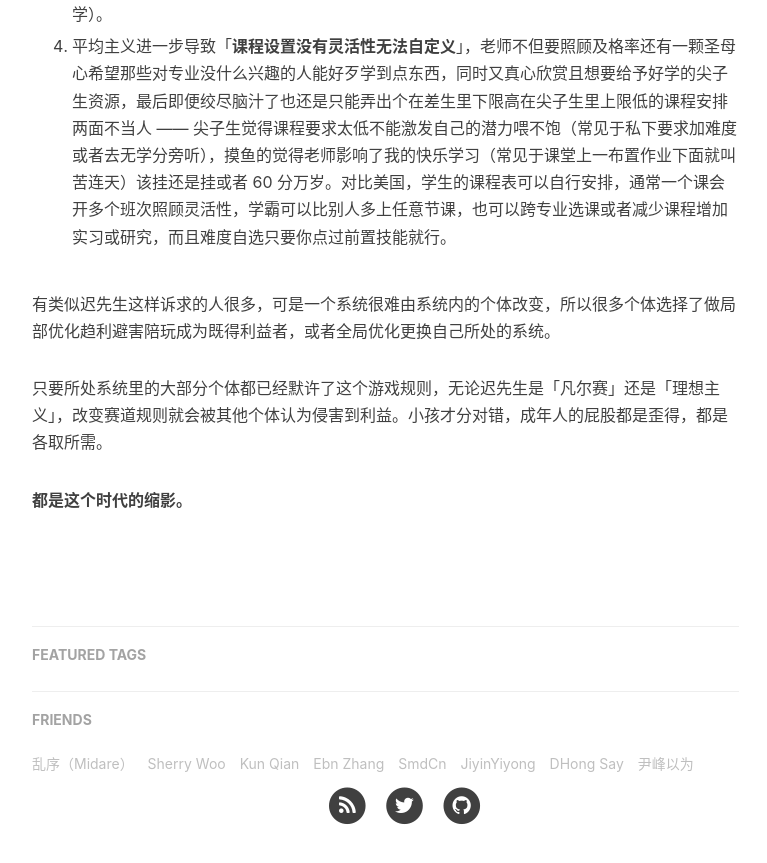
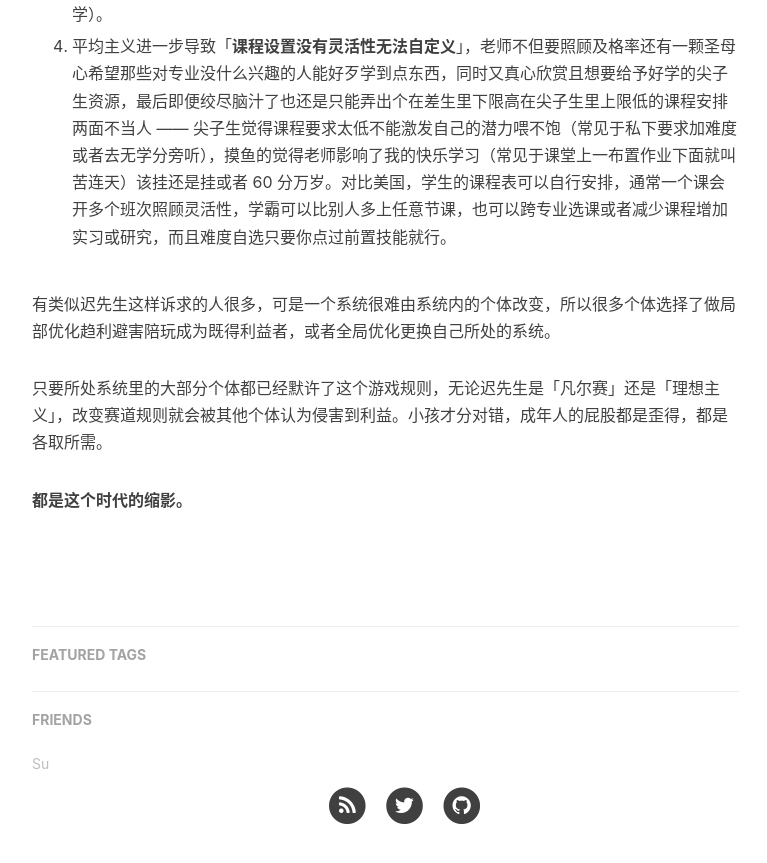
Before and after one commit to yvysgoxd/.github.io, a Jekyll site: the page built from _posts/2021-01-19-the-systematic-failure-of-higher-education-in-china.md, in a window 1280 px wide and 900 px high, scrolled down 954 px. Shown: the top 863 px of the window, without its empty margins (233-1000 px from the left). Built offline with Jekyll 4.4.1, drawn with Linux system fonts in a browser that asks for light colours; nearby versions of some CDN libraries; comment, search, counter and statistics services are not loaded.

Commit message:
Update _config.yml

```diff
--- a/_config.yml
+++ b/_config.yml
@@ -103,31 +103,7 @@
 # Friends
 friends: [
     {
-    #     title: "Su",
-    #     href: "http://su.gallery/"
-    # },{
-        title: "乱序（Midare）",
-        href: "http://mida.re/"
-    },{
-        title: "Sherry Woo",
-        href: "https://sherrywoo.me/"
-    },{
-        title: "Kun Qian",
-        href: "http://kunq.me"
-    },{
-        title: "Ebn Zhang",
-        href: "http://ebnbin.com/"
-    },{
-        title: "SmdCn",
-        href: "http://blog.smdcn.net"
-    },{
-        title: "JiyinYiyong",
-        href: "http://tiye.me/"
-    },{
-        title: "DHong Say",
-        href: "http://dhong.co"
-    },{
-        title: "尹峰以为",
-        href: "http://ingf.github.io/"
-    }
+         title: "Su",
+         href: "http://su.gallery/"
+     }
 ]
```
